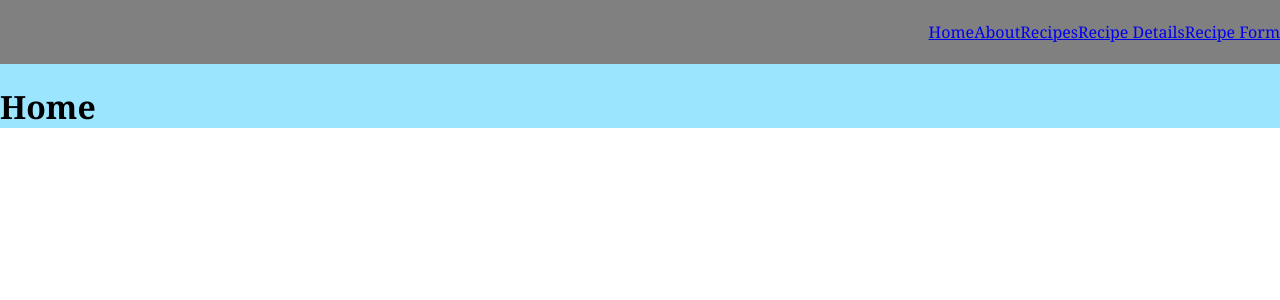
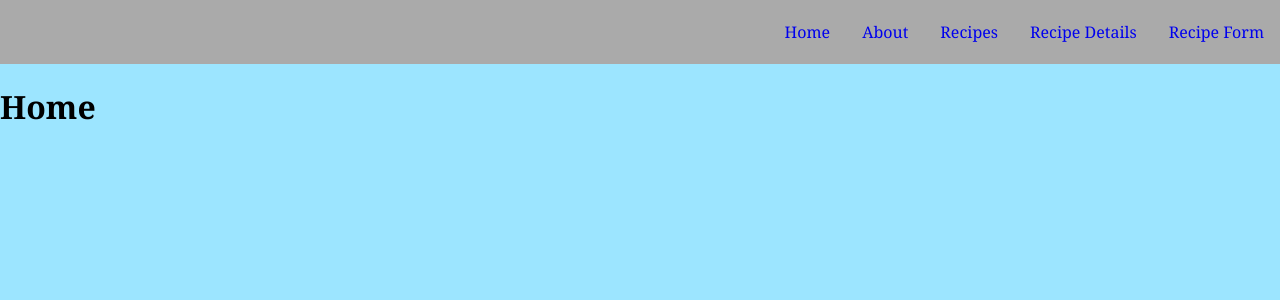
Before and after one commit to tnel91/My-Recipe-Database-API, a React (Create React App) app in the folder frontend-recipe-app/: page / in a window 1280 px wide. Shown: the top 300 px of the page. Built offline with nearby package versions, Linux system fonts and the light colour scheme.

Commit message:
Added nav bar

```diff
--- a/frontend-recipe-app/src/App.css
+++ b/frontend-recipe-app/src/App.css
@@ -1,6 +1,8 @@
-.App {
-font-family: Georgia, 'Times New Roman', Times, serif;
-background-color: rgb(156, 229, 255);
+body {
+  margin: 0;
+  padding: 0;
+  font-family: Georgia, 'Times New Roman', Times, serif;
+  background-color: rgb(156, 229, 255);
 }
 
 #recipeFormDiv {
@@ -33,18 +35,15 @@ label {
   grid-column: 1 / 3;
 }
 
-.nav {
-  background-color: grey;
+nav {
+  background-color: rgb(170, 170, 170);
   display: flex;
   justify-content: flex-end;
   align-items: center;
   height: 4em;
 }
 
-.navLink {
-
+header nav a {
+  margin: 0 1em;
+  text-decoration: none;
 }
-
-Link {
-  background-color: red;
-}
--- a/frontend-recipe-app/src/App.js
+++ b/frontend-recipe-app/src/App.js
@@ -1,6 +1,6 @@
 import './App.css'
 import { Routes, Route } from 'react-router-dom'
-import Nav from './components/Nav'
+import Header from './components/Header'
 import Home from './components/Home'
 import About from './components/About'
 import RecipeList from './components/RecipeList'
@@ -10,9 +10,7 @@ import RecipeDetails from './components/RecipeDetails'
 const App = () => {
   return (
     <div className="App">
-      <header>
-        <Nav />
-      </header>
+      <Header />
       <main>
         <Routes>
           <Route path="/" element={<Home />} />
--- /dev/null
+++ b/frontend-recipe-app/src/components/Header.jsx
@@ -0,0 +1,27 @@
+import { Link } from 'react-router-dom'
+
+const Header = () => {
+  return (
+    <header>
+      <nav>
+        <div className="navLink">
+          <Link to="/">Home</Link>
+        </div>
+        <div className="navLink">
+          <Link to="/about">About</Link>
+        </div>
+        <div className="navLink">
+          <Link to="/recipes">Recipes</Link>
+        </div>
+        <div className="navLink">
+          <Link to="/recipes/details">Recipe Details</Link>
+        </div>
+        <div className="navLink">
+          <Link to="/recipes/form">Recipe Form</Link>
+        </div>
+      </nav>
+    </header>
+  )
+}
+
+export default Header
--- a/frontend-recipe-app/src/components/Nav.jsx
+++ /dev/null
@@ -1,25 +0,0 @@
-import { Link } from 'react-router-dom'
-
-const Nav = () => {
-  return (
-    <nav className="nav">
-      <div className="navLink">
-        <Link to="/">Home</Link>
-      </div>
-      <div className="navLink">
-        <Link to="/about">About</Link>
-      </div>
-      <div className="navLink">
-        <Link to="/recipes">Recipes</Link>
-      </div>
-      <div className="navLink">
-        <Link to="/recipes/details">Recipe Details</Link>
-      </div>
-      <div className="navLink">
-        <Link to="/recipes/form">Recipe Form</Link>
-      </div>
-    </nav>
-  )
-}
-
-export default Nav
```
